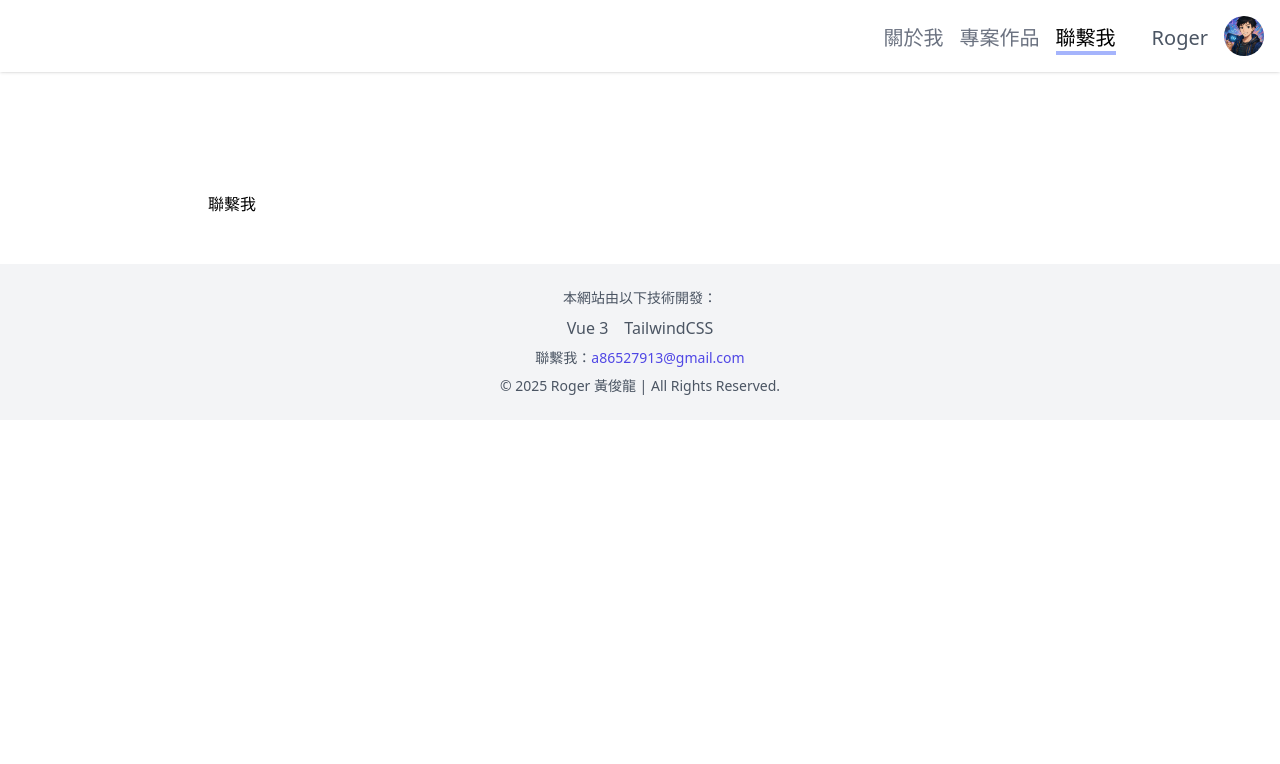
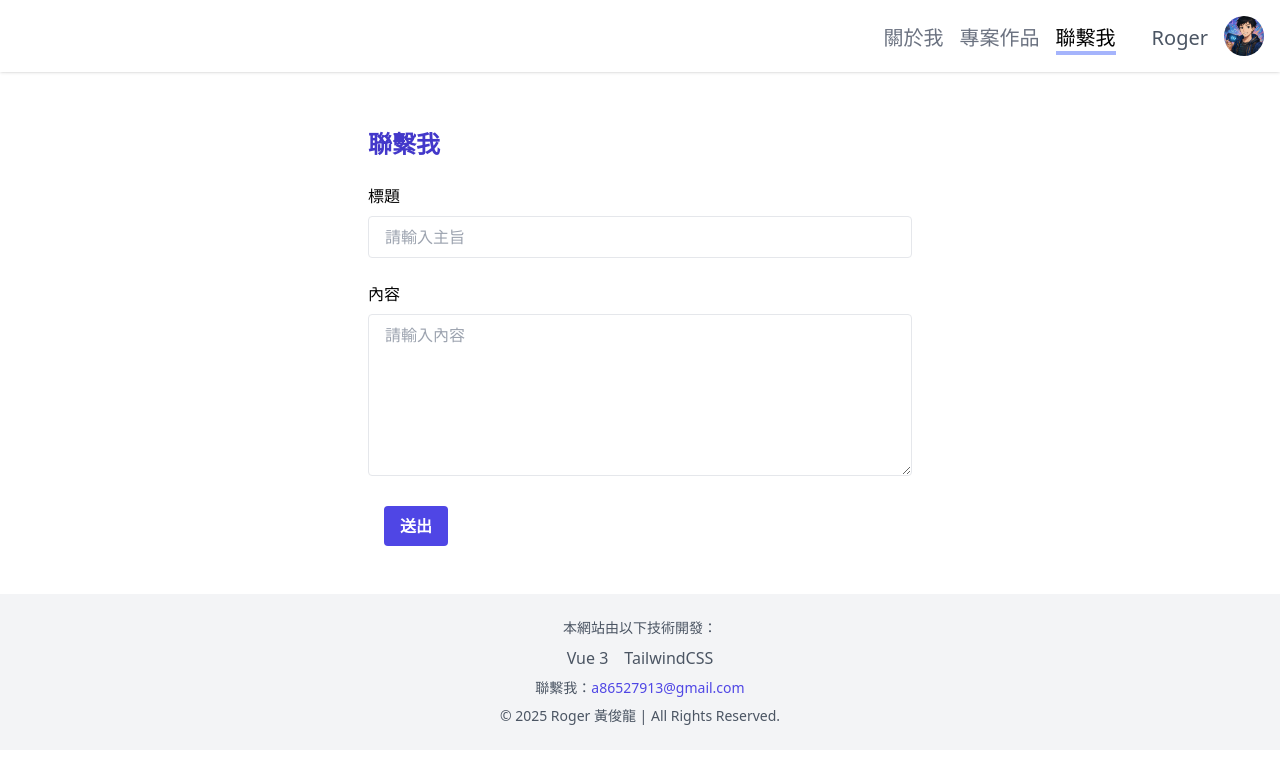
Before and after one commit to Roger0122/Resume, a Vue app: page /Resume/contact in a window 1280 px wide. Shown: the top 764 px of the page. Built offline with nearby package versions, Linux system fonts and the light colour scheme.

Commit message:
更新 聯繫我

```diff
--- a/src/App.vue
+++ b/src/App.vue
@@ -1,21 +1,33 @@
 <script setup>
-import Navbar from './views/Navbar.vue';
-import Footer from './views/Footer.vue';
-import { RouterView } from 'vue-router';
+import Navbar from './views/Navbar.vue'
+import Footer from './views/Footer.vue'
+import { RouterView, useRoute } from 'vue-router'
+import { computed } from 'vue'
+
+const route = useRoute()
+
+const isSpecialPage = computed(() =>
+  ['Contact', 'Projects'].includes(route.name)
+)
 </script>
 
 <template>
-<div class="bg-gray-50 text-gray-800">
-<Navbar class="fixed top-0 left-0 w-full z-50 bg-white shadow"></Navbar>
-</div>
-<main class="max-w-4xl mx-auto px-4 pt-48 space-y-16">
-<RouterView></RouterView>
-</main>
-<footer>
-<Footer></Footer>
-</footer>
+  <div class="bg-gray-50 text-gray-800">
+    <Navbar class="fixed top-0 left-0 w-full z-50 bg-white shadow" />
+  </div>
+
+  <main
+    :class="[
+      'max-w-4xl mx-auto px-4',
+      !isSpecialPage ? 'pt-48 space-y-16' : ''
+    ]"
+  >
+    <RouterView />
+  </main>
+
+  <footer>
+    <Footer />
+  </footer>
 </template>
 
-<style scoped>
-
-</style>
+<style scoped></style>
--- a/src/assets/index.css
+++ b/src/assets/index.css
@@ -65,4 +65,7 @@
   .footer-link {
     @apply text-indigo-600 hover:underline;
   }
+  .btn-primary {
+  @apply bg-indigo-600 text-white font-semibold py-2 px-4 rounded hover:bg-indigo-700 transition;
+  }
 }
--- a/src/views/Contact.vue
+++ b/src/views/Contact.vue
@@ -1,14 +1,64 @@
 <script setup>
+import { ref } from 'vue'
 
+const subject = ref('')
+const message = ref('')
+const isSending = ref(false)
 
+const sendEmail = () => {
+  if (!subject.value.trim() || !message.value.trim()) {
+    alert('請輸入標題與內容')
+    return
+  }
+
+  if (isSending.value) {
+    alert('請勿重複送出，稍後再試')
+    return
+  }
+
+  isSending.value = true
+
+  const mailtoLink = `mailto:a86527913@gmail.com?subject=${encodeURIComponent(subject.value)}&body=${encodeURIComponent(message.value)}`
+  window.location.href = mailtoLink
+
+  setTimeout(() => {
+    isSending.value = false
+  }, 2000)
+}
 </script>
 
 <template>
-<!-- form表單 +內容 送出(防止一直重複送出要有防呆+間格時間) -->
-<div>聯繫我</div>
+  <div class="max-w-xl mx-auto space-y-6 pt-32 px-4">
+    <h2 class="text-2xl font-bold text-indigo-700">聯繫我</h2>
 
+    <div class="space-y-2">
+      <label class="block font-medium">標題</label>
+      <input
+        v-model="subject"
+        type="text"
+        placeholder="請輸入主旨"
+        class="w-full border rounded px-4 py-2 focus:outline-none focus:ring-2 focus:ring-indigo-400"
+      />
+    </div>
 
+    <div class="space-y-2">
+      <label class="block font-medium">內容</label>
+      <textarea
+        v-model="message"
+        rows="6"
+        placeholder="請輸入內容"
+        class="w-full border rounded px-4 py-2 focus:outline-none focus:ring-2 focus:ring-indigo-400"
+      ></textarea>
+    </div>
 
+    <button
+      @click="sendEmail"
+      :disabled="isSending"
+      class="btn-primary disabled:opacity-50"
+    >
+      {{ isSending ? '送出中...' : '送出' }}
+    </button>
+  </div>
 </template>
 
 <style scoped>
--- a/src/views/Projects.vue
+++ b/src/views/Projects.vue
@@ -1,11 +1,24 @@
 <script setup>
+import joitogetherGif from '../assets/joitogether.gif'
 </script>
 
 <template>
-<div>團體作品:<a href="https://joitogether.com/home">joitogether</a>
-</div>
+  <div class="pt-32  radius-10  rounded-3xl">
+    <h2 class="h2">團體作品:JoiTogether</h2>
+    <a
+      href="https://joitogether.com/home"
+      target="_blank"
+      rel="noopener noreferrer"
+      class="block"
+    >
+      <img
+        :src="joitogetherGif"
+        alt="JoiTogether 團體作品"
+        class="radius-10  rounded-3xl cursor-pointer hover:opacity-80 transition-opacity duration-300"
+      />
+    </a>
+  </div>
 </template>
 
 <style scoped>
-
 </style>
```
Also changed, not shown: 1 other file (tests, documents, lock files or other folders).
